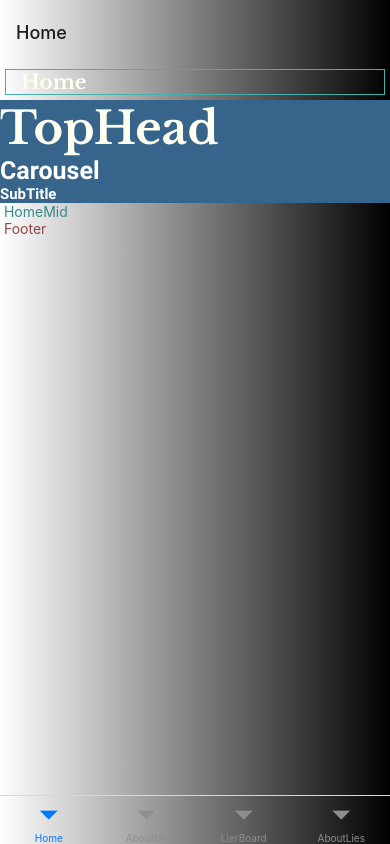
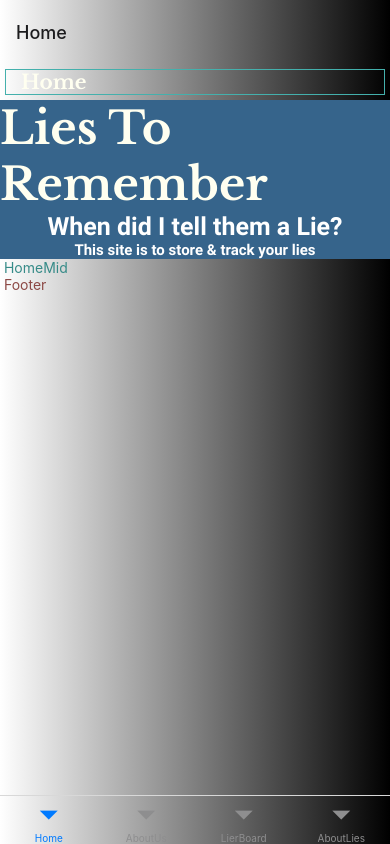
Before and after one commit to psteingh/LTRapp, a React Native app: screen /Home in a window 390 px wide. Built offline with nearby package versions, Linux system fonts and the light colour scheme.

Commit message:
ltrapp05031204

```diff
--- a/home/carousel.js
+++ b/home/carousel.js
@@ -5,7 +5,7 @@ import Colors from '../constants/colors';
 function Carousel() {
     return (
         <View style={styles.carouselContainer}>
-            <Text style={styles.carouselText}>Carousel</Text>
+            <Text style={styles.carouselText}>When did I tell them a Lie?</Text>
         </View>
     );
 }
--- a/home/subtitle.js
+++ b/home/subtitle.js
@@ -5,7 +5,7 @@ import Colors from '../constants/colors';
 function SubTitle() {
     return (
         <View style={styles.subTitleContainer}>
-            <Text style={styles.subTitleText}>SubTitle</Text>
+            <Text style={styles.subTitleText}>This site is to store & track your lies</Text>
         </View>
     );
 }
--- a/home/tophead.js
+++ b/home/tophead.js
@@ -8,7 +8,7 @@ import SubTitle from './subtitle';
 function TopHead() {
     return (
         <View style={styles.topHeadContainer}>
-            <Text style={styles.topHeadText}>TopHead</Text>
+            <Text style={styles.topHeadText}>Lies To Remember</Text>
             <View>
                 <Carousel />
             </View>
@@ -23,7 +23,8 @@ export default TopHead;
 
 const styles = StyleSheet.create({
     topHeadContainer: {
-        backgroundColor: Colors.primaryDblue
+        backgroundColor: Colors.primaryDblue,
+        alignItems: 'center'
     },
     topHeadText: {
         fontFamily: 'LibreBaskervilleBold',
```
